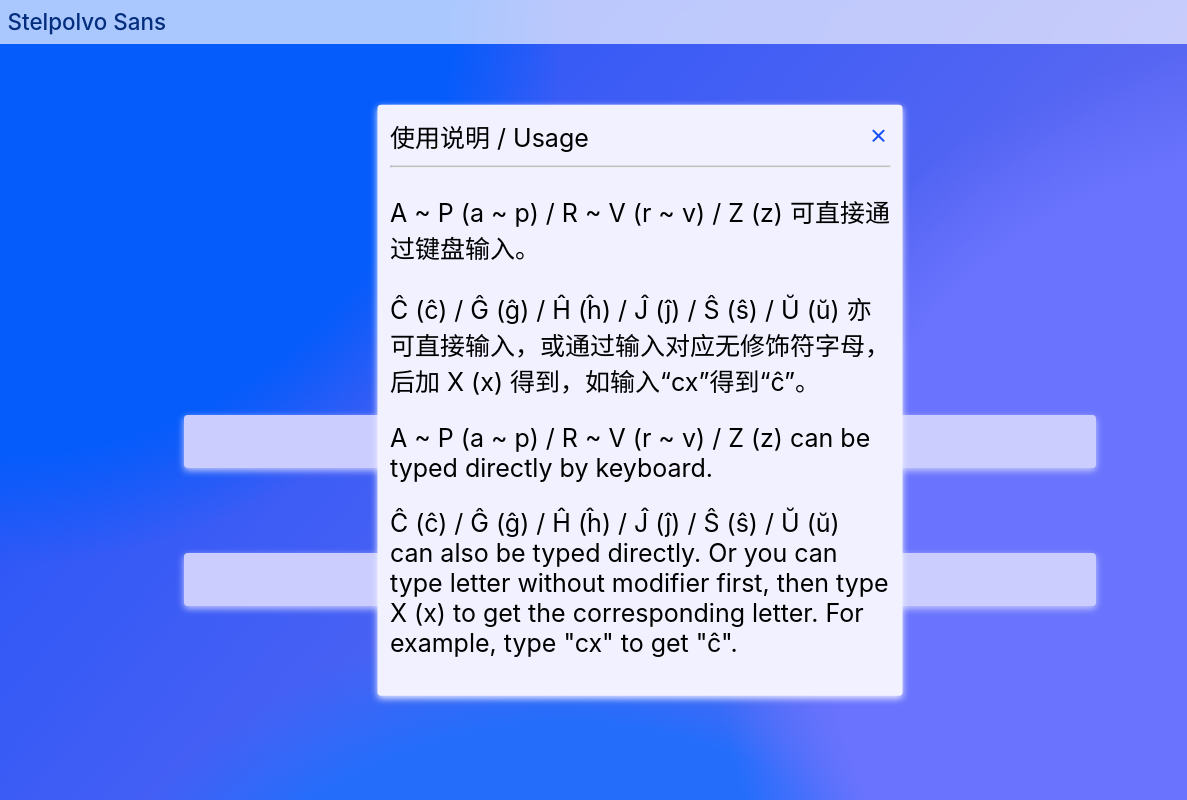
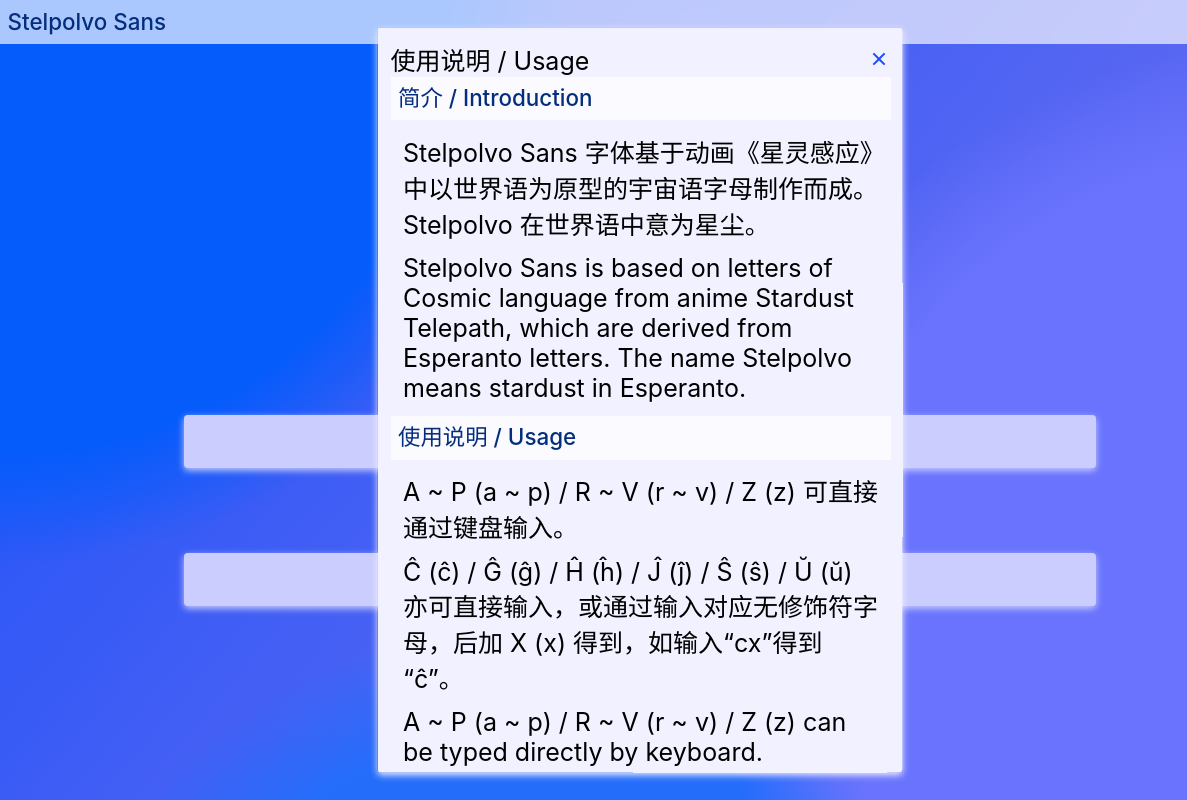
Before and after one commit to GuoPCinGitHub/StelpolvoSans, a plain HTML site: page index.html in a window 1280 px wide. Both pictures are taken after a click on the element 1202 px from the left and 21 px from the top of the page. Shown: the full height of the page, 0-1187 px from the left. Drawn offline with Linux system fonts and the light colour scheme; a web font is replaced by a local one.

Commit message:
Add Intro

```diff
--- a/index.css
+++ b/index.css
@@ -46,6 +46,10 @@ header .button {
     width: 24px;
     height: 24px;
     cursor: pointer;
+}
+
+p {
+    margin: .5em;
 }
 
 #content {
--- a/index.html
+++ b/index.html
@@ -33,7 +33,7 @@
     <header>
         <div>Stelpolvo Sans</div>
         <div style="flex: 1;"></div>
-        <div class="button" id="help" title="使用说明 / Usage">
+        <div class="button" id="help" title="简介与使用说明 / Intro & Usage">
             <svg xmlns="http://www.w3.org/2000/svg" viewBox="0 0 24 24" fill="#042e7d">
                 <path
                     d="M12 22C6.47715 22 2 17.5228 2 12C2 6.47715 6.47715 2 12 2C17.5228 2 22 6.47715 22 12C22 17.5228 17.5228 22 12 22ZM11 15V17H13V15H11ZM13 13.3551C14.4457 12.9248 15.5 11.5855 15.5 10C15.5 8.067 13.933 6.5 12 6.5C10.302 6.5 8.88637 7.70919 8.56731 9.31346L10.5288 9.70577C10.6656 9.01823 11.2723 8.5 12 8.5C12.8284 8.5 13.5 9.17157 13.5 10C13.5 10.8284 12.8284 11.5 12 11.5C11.4477 11.5 11 11.9477 11 12.5V14H13V13.3551Z">
@@ -75,7 +75,10 @@
                 </svg>
             </div>
         </div>
-        <hr>
+        <header>简介 / Introduction</header>
+        <p>Stelpolvo Sans 字体基于动画《星灵感应》中以世界语为原型的宇宙语字母制作而成。Stelpolvo 在世界语中意为星尘。</p>
+        <p>Stelpolvo Sans is based on letters of Cosmic language from anime Stardust Telepath, which are derived from Esperanto letters. The name Stelpolvo means stardust in Esperanto.</p>
+        <header>使用说明 / Usage</header>
         <p>A ~ P (a ~ p) / R ~ V (r ~ v) / Z (z) 可直接通过键盘输入。</p>
         <p>Ĉ (ĉ) / Ĝ (ĝ) / Ĥ (ĥ) / Ĵ (ĵ) / Ŝ (ŝ) / Ŭ (ŭ) 亦可直接输入，或通过输入对应无修饰符字母，后加 X (x) 得到，如输入“cx”得到“ĉ”。</p>
         <p>A ~ P (a ~ p) / R ~ V (r ~ v) / Z (z) can be typed directly by keyboard.</p>
```
